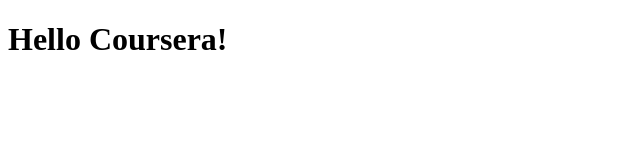
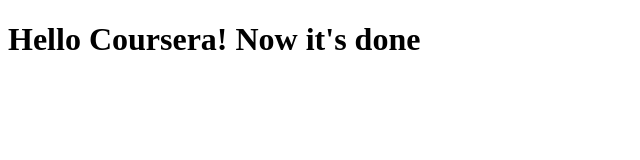
Before and after one commit to nikhil-1987/Nikhil---Coursera-test, a plain HTML site: page site/index.html in a window 1280 px wide. Shown: the whole page, without its empty margins (0-640 px from the left). Drawn offline with Linux system fonts and the light colour scheme.

Commit message:
Small addition to our page content.

```diff
--- a/site/index.html
+++ b/site/index.html
@@ -4,6 +4,6 @@
 	<title>Hello Coursera</title>
 </head>
 <body>
-<h1>Hello Coursera!</h1>
+<h1>Hello Coursera! Now it's done</h1>
 </body>
 </html>
```
